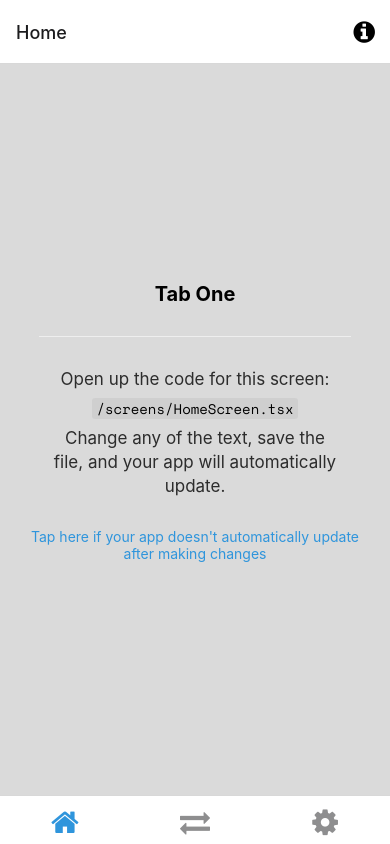
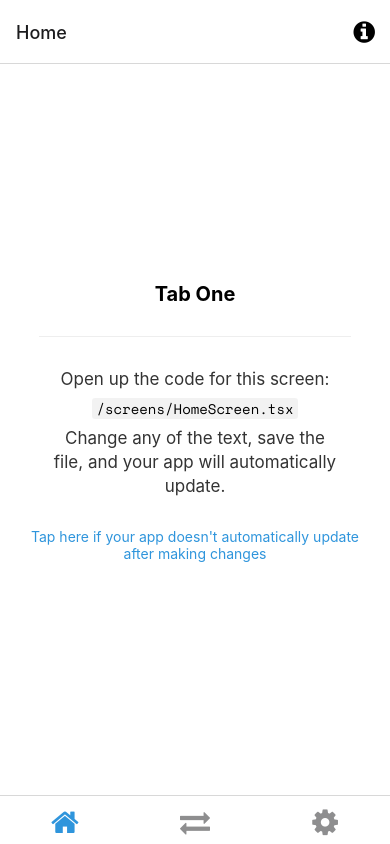
Before and after one commit to Santosh-Punase/FinanceApp, a React Native app: screen /TabOne in a window 390 px wide. Built offline with nearby package versions, Linux system fonts and the light colour scheme; what expo-linking would draw is missing.

Commit message:
added card component and corrected colors

```diff
--- /dev/null
+++ b/components/Card.tsx
@@ -0,0 +1,19 @@
+import { View, StyleSheet, ViewProps } from "react-native";
+
+export function Card({ style, children }: ViewProps) {
+
+  return (
+    <View style={[styles.card, style]}>
+      {children}
+    </View>
+  );
+}
+
+const styles = StyleSheet.create({
+  card: {
+    width: '100%',
+    backgroundColor: '#fff',
+    padding: 10,
+    borderRadius: 8,
+  },
+});
--- a/components/Input.tsx
+++ b/components/Input.tsx
@@ -13,7 +13,6 @@ export function Input({ placeholder, ...rest }: TextInputProps) {
 const styles = StyleSheet.create({
   inputWrapper: {
     position: 'relative',
-    backgroundColor: '#fff',
     width: '100%',
   },
   input: {
@@ -21,7 +20,7 @@ const styles = StyleSheet.create({
     borderWidth: 1,
     width: '100%',
     height: 50,
-    paddingHorizontal: 10,
+    paddingHorizontal: 16,
   },
   inputLabel: {
     backgroundColor: '#fff',
--- a/components/Transactions/NewEntryCard.tsx
+++ b/components/Transactions/NewEntryCard.tsx
@@ -4,6 +4,7 @@ import { Platform, StyleSheet, TouchableOpacity } from 'react-native';
 
 import { Text, View } from '../../components/Themed';
 import { Transaction, TransactionType } from '../../types';
+import { Card } from '../Card';
 import { Input } from '../Input';
 
 export default function NewEntryCard() {
@@ -28,7 +29,7 @@ export default function NewEntryCard() {
   }
 
   return (
-    <View style={styles.card}>
+    <Card style={[{ flexDirection: 'column' }]}>
       <View style={[styles.row, { justifyContent: 'center' }]}>
         <View style={[{ marginLeft: 10, flexDirection: 'row', backgroundColor: '#fff', borderRadius: 16, borderWidth: 2, borderColor: 'blue', }]}>
           <TouchableOpacity activeOpacity={1} onPress={() => changeTransactionType('Cash-In')}><Text style={[styles.transactionButton, [entry.transactionType === 'Cash-In' ? styles.transactionButtonSelected : { }]]}>Cash-In</Text></TouchableOpacity>
@@ -38,21 +39,13 @@ export default function NewEntryCard() {
       <View style={styles.row}>
         <Input placeholder='Amount' value={entry.amount || ''} keyboardType='numeric' onChangeText={onAmountChange} />
       </View>
-    </View>
+    </Card>
   );
 }
 
 const styles = StyleSheet.create({
-  card: {
-    width: '100%',
-    backgroundColor: '#fff',
-    padding: 10,
-    borderRadius: 8,
-    flexDirection: 'column',
-  },
   row: {
     flexDirection: 'row',
-    backgroundColor: '#fff',
     alignItems: 'center',
     marginBottom: 20,
   },
@@ -65,35 +58,4 @@ const styles = StyleSheet.create({
     color: '#fff',
     backgroundColor: 'blue',
   },
-  inputWrapper: {
-    position: 'relative',
-    backgroundColor: '#fff',
-    width: '100%',
-  },
-  input: {
-    borderRadius: 10,
-    borderWidth: 1,
-    width: '100%',
-    height: 50,
-    paddingHorizontal: 10,
-  },
-  inputLabel: {
-    backgroundColor: '#fff',
-    zIndex: 2,
-    paddingHorizontal: 10,
-    position: 'absolute',
-    top: -12,
-    left: 16
-  },
-  // title: {
-  //   fontSize: 20,
-  //   fontWeight: 'bold',
-  //   alignSelf: 'flex-start',
-  //   padding: 10,
-  // },
-  // separator: {
-  //   marginVertical: 30,
-  //   height: 1,
-  //   width: '80%',
-  // },
 });
--- a/components/Transactions/TransactionList.tsx
+++ b/components/Transactions/TransactionList.tsx
@@ -2,7 +2,7 @@ import { ScrollView, StyleSheet, TouchableOpacity } from 'react-native';
 import Layout from '../../constants/Layout';
 import { RootTabScreenProps } from '../../types';
 import { Text, View } from '../Themed';
-
+import { Card } from '../Card';
 import { dummyData } from './dummyData';
 
 
@@ -12,7 +12,7 @@ export default function TransactionList({ navigation }: { navigation: any }) {
     <>
     <ScrollView style={styles.list}>
       {dummyData.map((item, i) => (
-        <View style={styles.listItem} key={i} lightColor="#fff" darkColor='#010101'>
+        <Card style={styles.listItem} key={i}>
           <View style={styles.listItemLeft}>
             <View style={styles.listItemRow_1}>
               {item.category && <Text style={styles.category}>{item.category}</Text>}
@@ -24,7 +24,7 @@ export default function TransactionList({ navigation }: { navigation: any }) {
             {item.cashIn && <Text style={styles.credit}>{item.cashIn}</Text>}
             {item.cashOut && <Text style={styles.debit}>{item.cashOut}</Text>}
           </View>
-        </View>
+        </Card>
       ))}
       </ScrollView>
       <TouchableOpacity style={styles.addNewButton} onPress={() => navigation.navigate('AddNew')}>
@@ -48,31 +48,25 @@ const styles = StyleSheet.create({
   list: {
     width: Layout.window.width,
     padding: 10,
+    backgroundColor: '#dadada'
   },
   listItem: {
-    width: '100%',
-    padding: 10,
-    borderRadius: 8,
     marginBottom: 10,
-    flex: 1,
     flexDirection: 'row',
   },
   listItemLeft: {
     width: '75%',
     flexDirection: 'column',
-    backgroundColor: '#fff',
   },
   listItemRight: {
     width: '25%' ,
     flexDirection: 'column',
-    backgroundColor: '#fff',
     alignItems: 'flex-end',
     justifyContent: 'center',
     paddingRight: 5,
   },
   listItemRow_1: {
     flexDirection: 'row',
-    backgroundColor: '#fff',
     marginBottom: 5,
   },
   category: {
--- a/constants/Colors.ts
+++ b/constants/Colors.ts
@@ -4,7 +4,7 @@ const tintColorDark = '#fff';
 export default {
   light: {
     text: '#000',
-    background: '#dadada',
+    background: '#fff',
     tint: tintColorLight,
     tabIconDefault: '#ccc',
     tabIconSelected: tintColorLight,
--- a/screens/AddNewScreen.tsx
+++ b/screens/AddNewScreen.tsx
@@ -20,5 +20,6 @@ const styles = StyleSheet.create({
     alignItems: 'center',
     justifyContent: 'flex-start',
     padding: 10,
+    backgroundColor: '#dadada'
   }
 });
```
